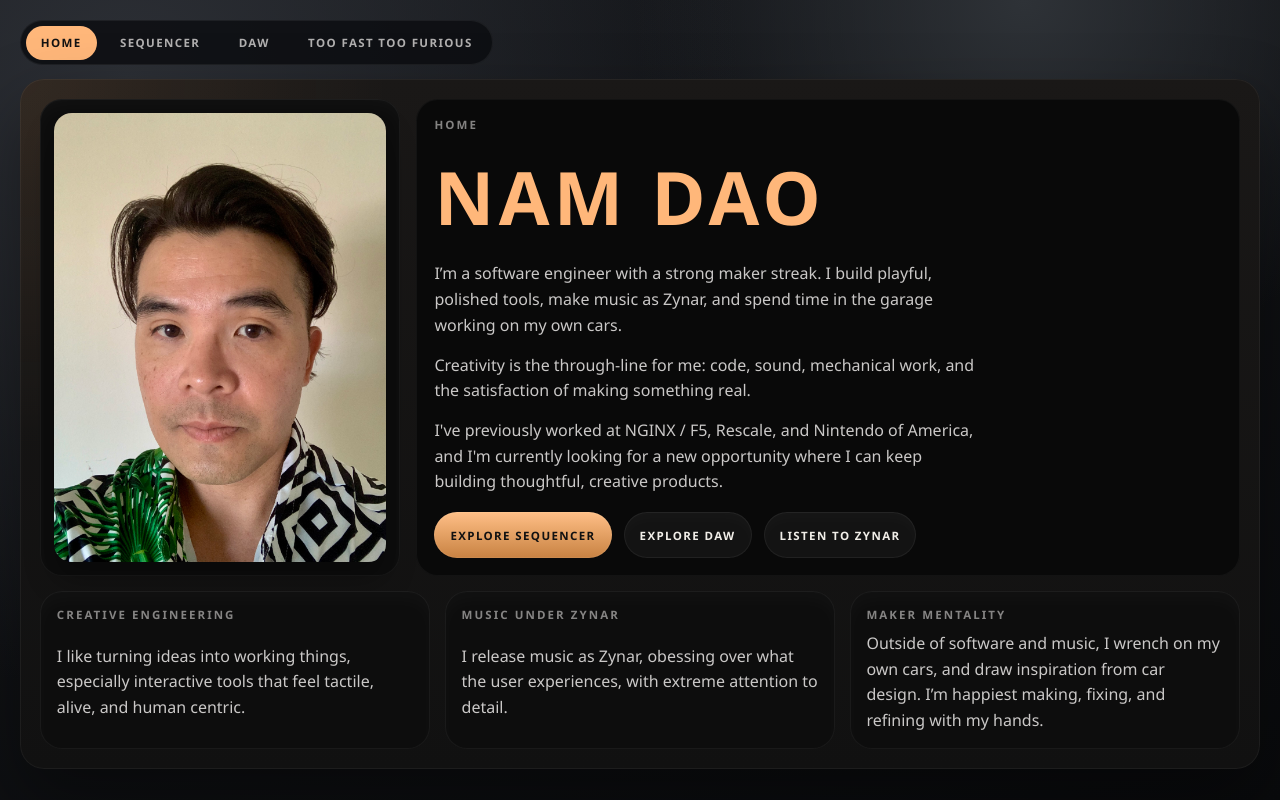
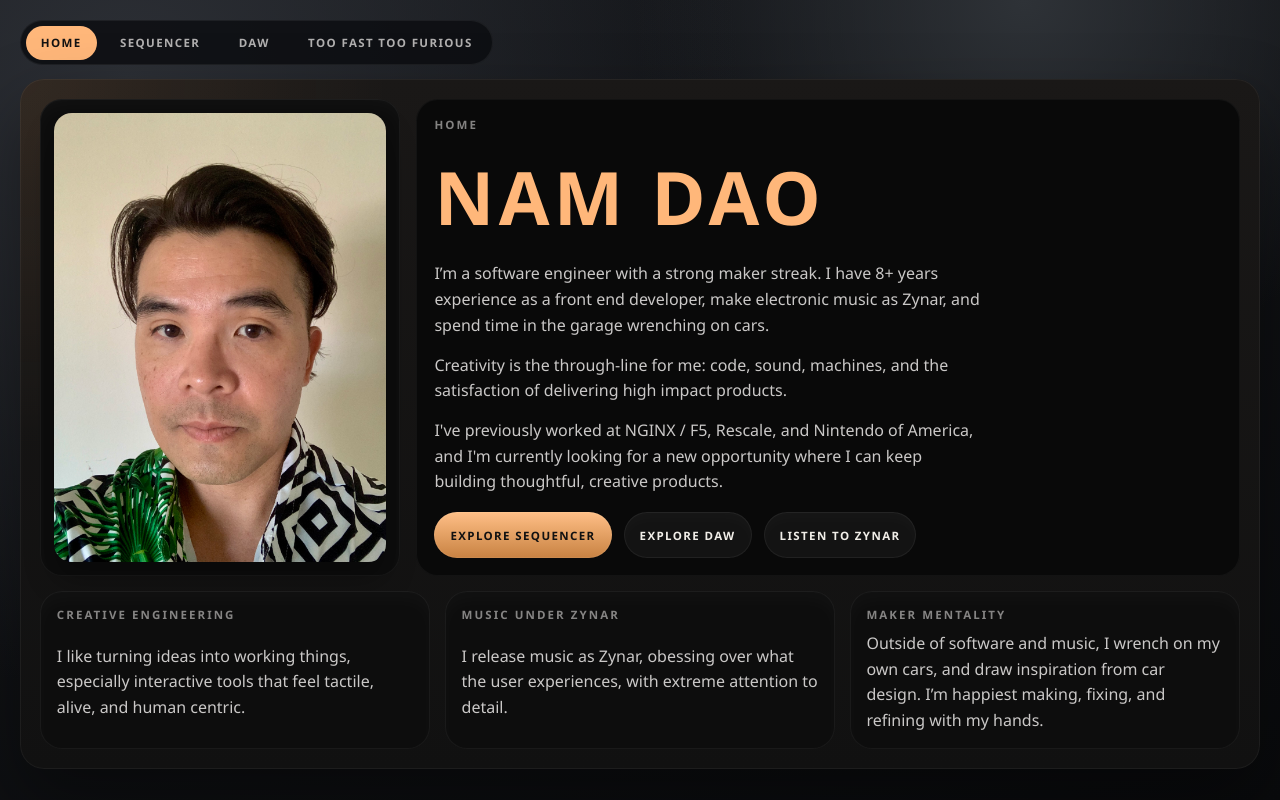
Before and after one commit to metzgerdev/Drum-Machine, a React app: page / in a window 1280 px wide. Built offline with nearby package versions, Linux system fonts and the light colour scheme.

Commit message:
Refresh home intro copy

```diff
--- a/src/View/Home/Home.tsx
+++ b/src/View/Home/Home.tsx
@@ -33,13 +33,13 @@ function Home() {
             <p className="home-kicker">Home</p>
             <h1>Nam Dao</h1>
             <p className="home-summary">
-              I’m a software engineer with a strong maker streak. I build
-              playful, polished tools, make music as Zynar, and spend time in
-              the garage working on my own cars.
+              I’m a software engineer with a strong maker streak. I have 8+
+              years experience as a front end developer, make electronic music
+              as Zynar, and spend time in the garage wrenching on cars.
             </p>
             <p className="home-summary">
-              Creativity is the through-line for me: code, sound, mechanical
-              work, and the satisfaction of making something real.
+              Creativity is the through-line for me: code, sound, machines, and
+              the satisfaction of delivering high impact products.
             </p>
             <p className="home-summary">
               I&apos;ve previously worked at NGINX / F5, Rescale, and Nintendo
```
